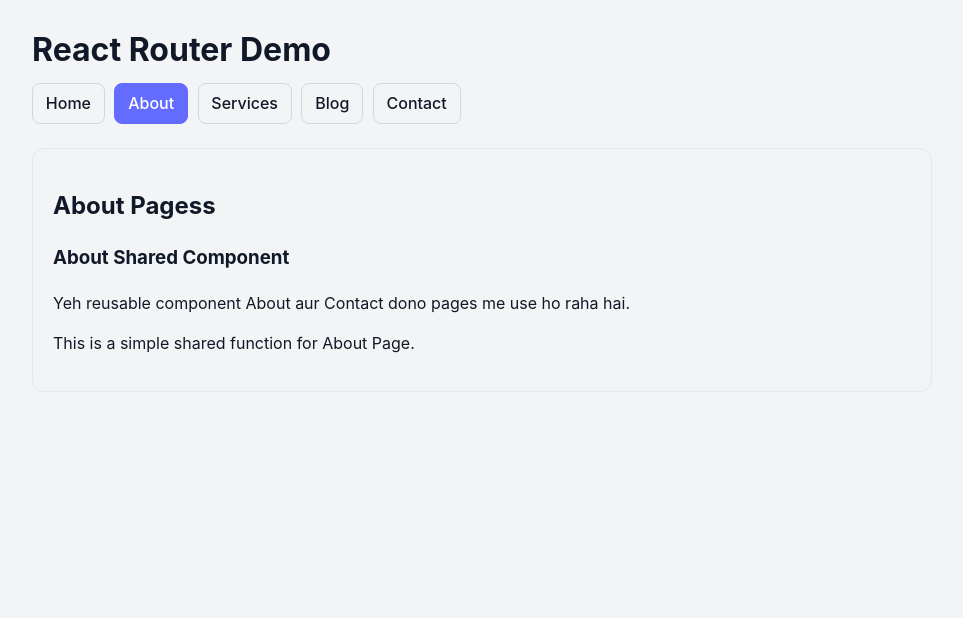
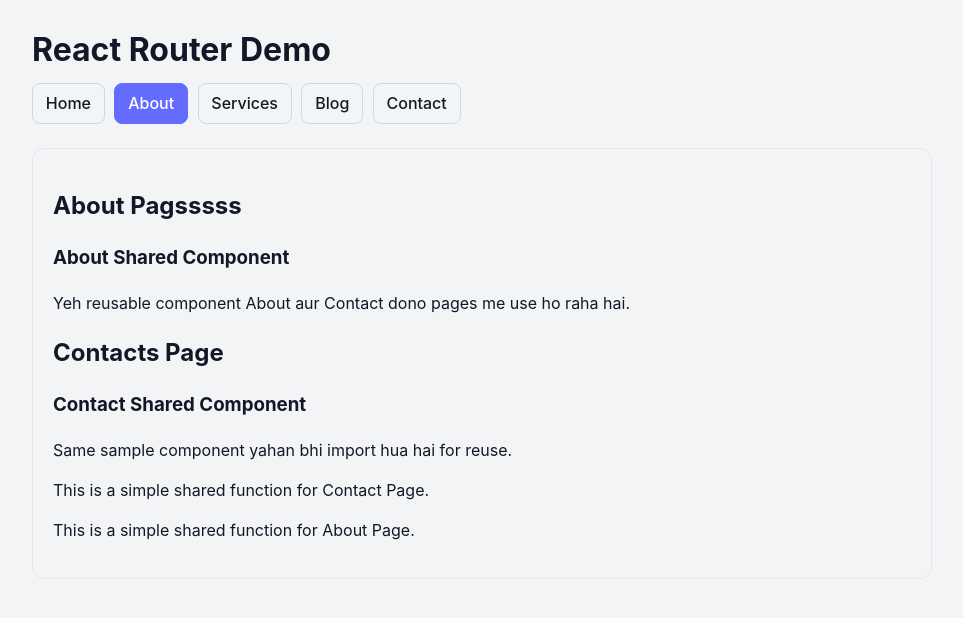
Before and after one commit to umer-jusani/testting-version-change, a React (Vite) app: page /about in a window 1280 px wide. Shown: the top 618 px of the page, without its empty margins (158-1121 px from the left). Built offline with nearby package versions, Linux system fonts and the light colour scheme.

Commit message:
bu fixesasdsad

```diff
--- a/src/pages/AboutPage.jsx
+++ b/src/pages/AboutPage.jsx
@@ -1,14 +1,17 @@
 import SampleInfo from '../components/SampleInfo.jsx'
 import { getSampleMessage } from '../utils/index.js'
+import ContactPage from './ContactPage.jsx'
 
 function AboutPage() {
   return (
     <>
-      <h2>About Pagess</h2>
+      <h2>About Pagsssss</h2>
       <SampleInfo
         title="About Shared Component"
         text="Yeh reusable component About aur Contact dono pages me use ho raha hai."
       />
+
+      <ContactPage />
       <p>{getSampleMessage('About Page')}</p>
     </>
   )
```
Also changed, not shown: .vite-file-versions.json (deleted).
